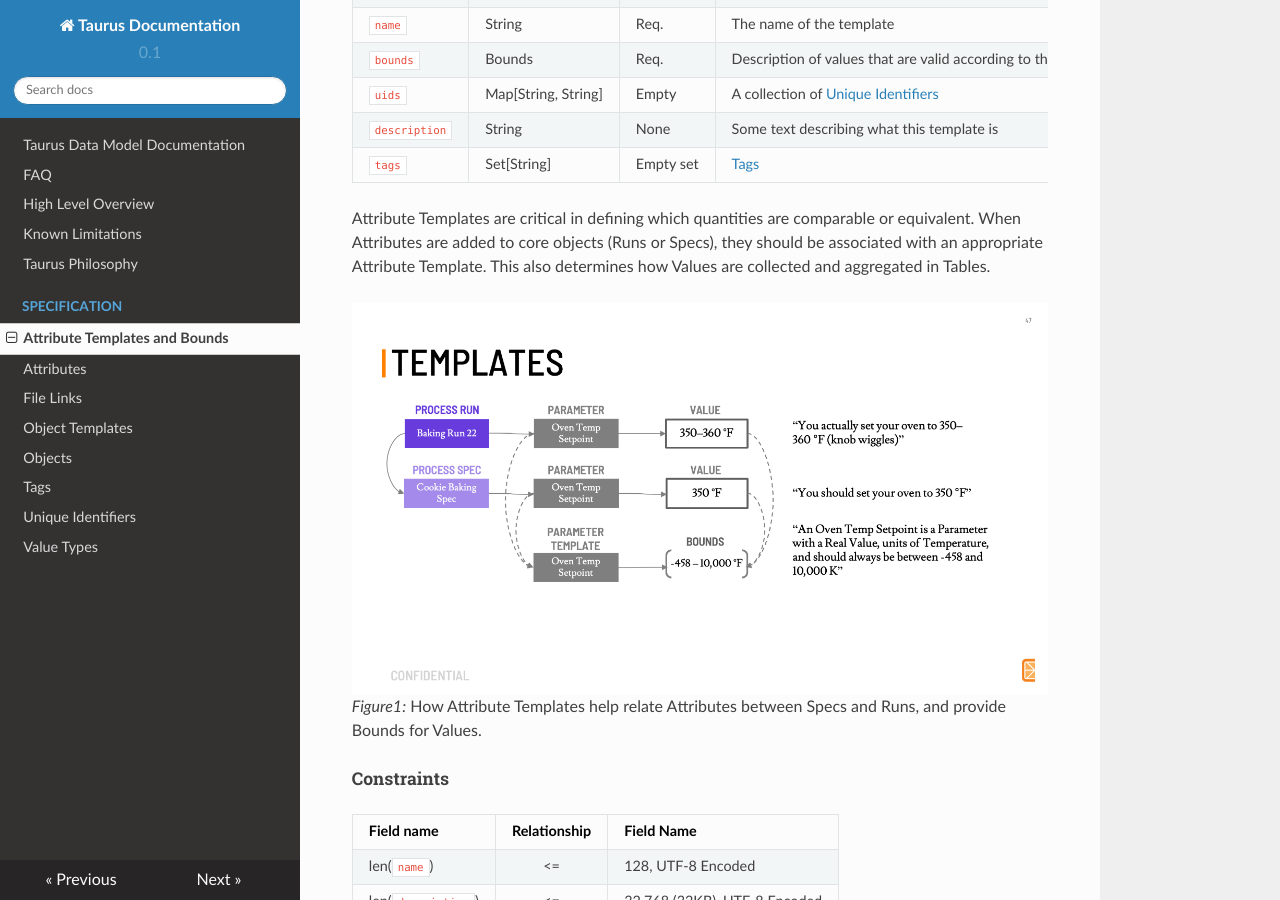
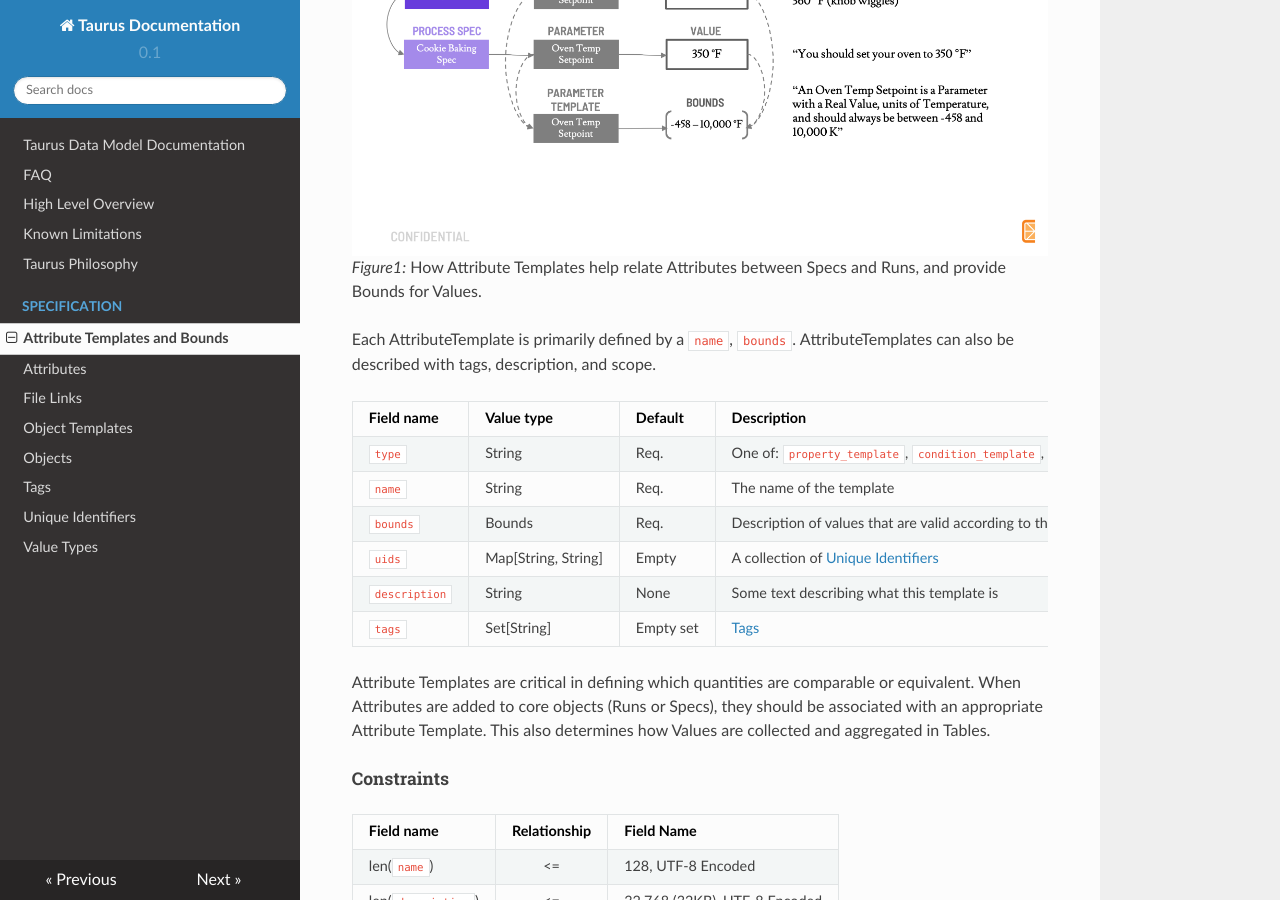
Before and after one commit to CitrineInformatics/gemd-docs, an MkDocs documentation site: the page built from docs/specification/attribute-templates.md, in a window 1280 px wide and 900 px high, scrolled down 513 px. Built offline with MkDocs 1.6.1, drawn with Linux system fonts in a browser that asks for light colours; nearby versions of some CDN libraries.

Commit message:
Update attribute-templates.md

```diff
--- a/docs/specification/attribute-templates.md
+++ b/docs/specification/attribute-templates.md
@@ -9,6 +9,9 @@ The values of an [attributes](../attributes)
 with an Attribute Template must conform to the bounds specified by the template.
 If the value is not compatible with the template (e.g. if the template specifies that
 the value must be in the range [0, 1] but the value is 2), then the data are invalid.
+
+![attribute templates](img/attribute-templates.png)
+*Figure1:* How Attribute Templates help relate Attributes between Specs and Runs, and provide Bounds for Values.
 
 Each AttributeTemplate is primarily defined by a `name`, `bounds`.
 AttributeTemplates can also be described with tags, description, and scope.
@@ -26,9 +29,6 @@ Attribute Templates are critical in defining which quantities are comparable or
 When Attributes are added to core objects (Runs or Specs), they should be associated with
 an appropriate Attribute Template. This also determines how Values are collected and aggregated
 in Tables.
-
-![attribute templates](img/attribute-templates.png)
-*Figure1:* How Attribute Templates help relate Attributes between Specs and Runs, and provide Bounds for Values.
 
 ##### Constraints
 
```
